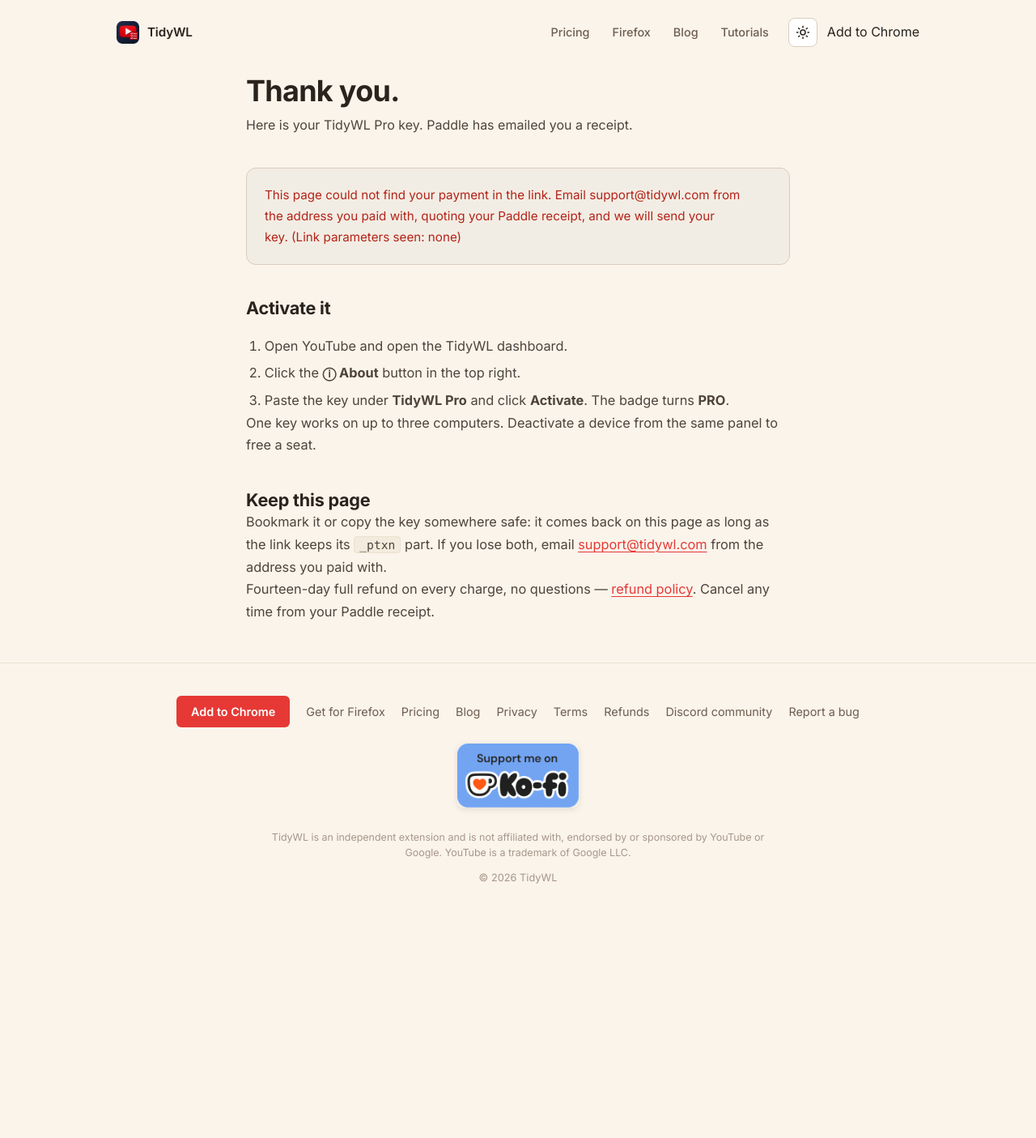
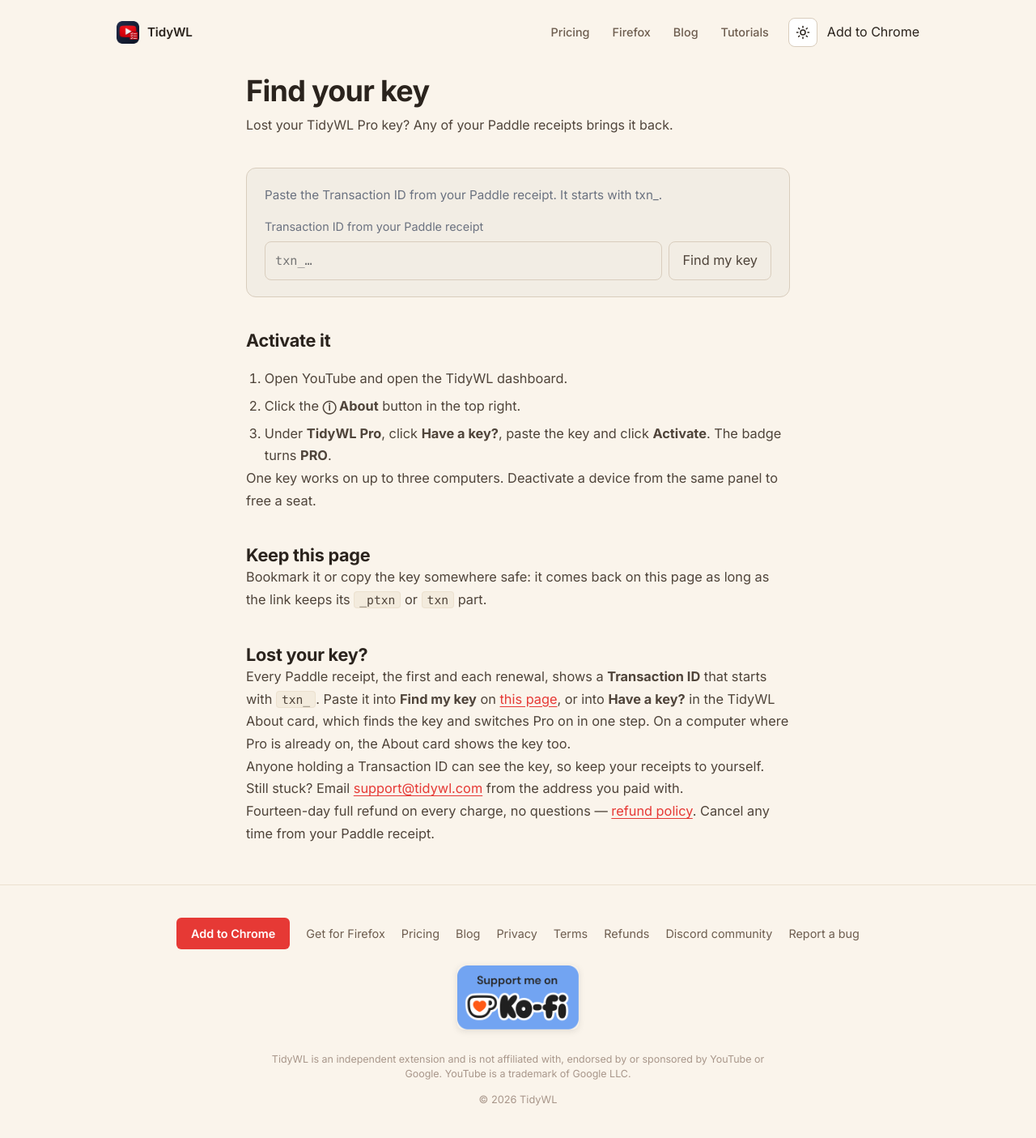
Before and after one commit to dominic-lam/tidywl-site, a Jekyll site: the page built from checkout/success/index.html, in a window 1280 px wide. Shown: the whole page at 81% size. Built offline with Jekyll 4.4.1, drawn with Linux system fonts in a browser that asks for light colours; before the commit the page ends 1131 px from its top, so only the background shows below that.

Commit message:
[checkout]: find a lost key from any Paddle receipt, and the privacy page says so
The success page, opened without a transaction in its link, asks for the Transaction ID from a receipt and shows the key. The privacy page now covers that lookup, lists the per-payment reference number the server has always stored, and drops a claim about the email in the address bar, which only the unused hosted checkout did. The remote config gains the additive license.claimPath that the 2.0.0 extension uses for the same lookup.

Co-Authored-By: Claude Opus 5 (1M context) <noreply@anthropic.com>
Claude-Session: https://claude.ai/code/session_01BZAFCfQPRS34tGwekxpbEN

```diff
--- a/checkout/success/index.html
+++ b/checkout/success/index.html
@@ -1,13 +1,13 @@
 ---
 layout: default
 title: Your TidyWL Pro key
-description: The page Paddle sends you to after checkout. It shows your licence key and how to activate it.
+description: The page Paddle sends you to after checkout. It shows your licence key and how to activate it, and finds the key again from any Paddle receipt.
 permalink: /checkout/success/
 sitemap: false
 ---
 <section class="blog-wrap">
-  <h1 class="blog-title">Thank you.</h1>
-  <p class="blog-subtitle">Here is your TidyWL Pro key. Paddle has emailed you a receipt.</p>
+  <h1 class="blog-title" id="key-heading">Thank you.</h1>
+  <p class="blog-subtitle" id="key-subtitle">Here is your TidyWL Pro key. Paddle has emailed you a receipt.</p>
 
   <div class="post-body">
     <div class="key-box" id="key-box" aria-live="polite">
@@ -17,18 +17,29 @@ sitemap: false
         <svg class="icon-copy" viewBox="0 0 24 24" fill="none" stroke="currentColor" stroke-width="2" stroke-linecap="round" stroke-linejoin="round" aria-hidden="true"><rect width="14" height="14" x="8" y="8" rx="2" ry="2"/><path d="M4 16c-1.1 0-2-.9-2-2V4c0-1.1.9-2 2-2h10c1.1 0 2 .9 2 2"/></svg>
         <svg class="icon-check" viewBox="0 0 24 24" fill="none" stroke="currentColor" stroke-width="2.5" stroke-linecap="round" stroke-linejoin="round" aria-hidden="true"><path d="M20 6 9 17l-5-5"/></svg>
       </button>
+      <form class="key-find" id="key-find" hidden>
+        <label class="key-find-label" for="key-find-txn">Transaction ID from your Paddle receipt</label>
+        <div class="key-find-row">
+          <input class="key-find-input" id="key-find-txn" type="text" placeholder="txn_…" autocomplete="off" spellcheck="false">
+          <button class="key-find-button" type="submit">Find my key</button>
+        </div>
+      </form>
     </div>
 
     <h2>Activate it</h2>
     <ol>
       <li>Open YouTube and open the TidyWL dashboard.</li>
       <li>Click the <strong>ⓘ About</strong> button in the top right.</li>
-      <li>Paste the key under <strong>TidyWL Pro</strong> and click <strong>Activate</strong>. The badge turns <strong>PRO</strong>.</li>
+      <li>Under <strong>TidyWL Pro</strong>, click <strong>Have a key?</strong>, paste the key and click <strong>Activate</strong>. The badge turns <strong>PRO</strong>.</li>
     </ol>
     <p>One key works on up to three computers. Deactivate a device from the same panel to free a seat.</p>
 
     <h2>Keep this page</h2>
-    <p>Bookmark it or copy the key somewhere safe: it comes back on this page as long as the link keeps its <code>_ptxn</code> part. If you lose both, email <a href="mailto:support@tidywl.com">support@tidywl.com</a> from the address you paid with.</p>
+    <p>Bookmark it or copy the key somewhere safe: it comes back on this page as long as the link keeps its <code>_ptxn</code> or <code>txn</code> part.</p>
+
+    <h2>Lost your key?</h2>
+    <p>Every Paddle receipt, the first and each renewal, shows a <strong>Transaction ID</strong> that starts with <code>txn_</code>. Paste it into <strong>Find my key</strong> on <a href="/checkout/success/">this page</a>, or into <strong>Have a key?</strong> in the TidyWL About card, which finds the key and switches Pro on in one step. On a computer where Pro is already on, the About card shows the key too.</p>
+    <p>Anyone holding a Transaction ID can see the key, so keep your receipts to yourself. Still stuck? Email <a href="mailto:support@tidywl.com">support@tidywl.com</a> from the address you paid with.</p>
 
     <p class="privacy-meta">Fourteen-day full refund on every charge, no questions — <a href="/refunds/">refund policy</a>. Cancel any time from your Paddle receipt.</p>
   </div>
@@ -38,12 +49,13 @@ sitemap: false
   .key-box {
     position: relative;
     margin: 8px 0 32px;
-    /* Right padding keeps a long key or an error message clear of the copy icon. */
-    padding: 20px 60px 20px 22px;
+    padding: 20px 22px;
     border: 1px solid var(--border, #e5e7eb);
     border-radius: 12px;
     background: var(--surface, rgba(127, 127, 127, 0.06));
   }
+  /* Room for the copy icon, only while a key is showing. */
+  .key-box.has-key { padding-right: 60px; }
   .key-status { font-size: 0.95rem; color: var(--muted, #6b7280); }
   .key-status[data-tone="error"] { color: #b42318; }
   .key-value {
@@ -76,6 +88,30 @@ sitemap: false
   .key-copy.copied .icon-check { display: block; }
   .key-copy:hover { background: rgba(127, 127, 127, 0.12); }
   .key-copy:focus-visible { outline: 2px solid currentColor; outline-offset: 2px; }
+  .key-find { margin-top: 14px; }
+  .key-find-label { display: block; margin-bottom: 6px; font-size: 0.9rem; color: var(--muted, #6b7280); }
+  .key-find-row { display: flex; flex-wrap: wrap; gap: 8px; }
+  .key-find-input {
+    flex: 1 1 220px;
+    min-width: 0;
+    padding: 9px 12px;
+    border: 1px solid var(--border, #d1d5db);
+    border-radius: 8px;
+    background: transparent;
+    color: inherit;
+    font-family: ui-monospace, SFMono-Regular, Menlo, Consolas, monospace;
+    font-size: 0.95rem;
+  }
+  .key-find-button {
+    padding: 9px 16px;
+    border: 1px solid var(--border, #d1d5db);
+    border-radius: 8px;
+    background: transparent;
+    color: inherit;
+    font: inherit;
+    cursor: pointer;
+  }
+  .key-find-button:hover { background: rgba(127, 127, 127, 0.12); }
   .key-box [hidden] { display: none !important; }
 </style>
 
@@ -83,31 +119,62 @@ sitemap: false
   // The pricing page sends buyers here with the transaction id as `_ptxn`,
   // taken from Paddle.js's checkout.completed event: an overlay checkout's own
   // successUrl redirect carries no parameters (2026-09-13). The Worker learns
-  // about the transaction from Paddle's webhook, which usually
-  // lands within seconds of the redirect but is not guaranteed to have landed
-  // yet — so poll the claim endpoint for a while before giving up. Same
-  // origin (/api/* is proxied to the Worker), no third-party request.
+  // about the transaction from Paddle's webhook, which usually lands within
+  // seconds of the redirect but is not guaranteed to have landed yet, so poll
+  // the claim endpoint for a while before giving up. Same origin (/api/* is
+  // proxied to the Worker), no third-party request.
+  //
+  // Opened without an id, the page asks for one instead (2026-09-13): every
+  // Paddle receipt, the first and each renewal, carries a Transaction ID the
+  // Worker has recorded against the licence.
   (function () {
+    var box = document.getElementById('key-box');
     var status = document.getElementById('key-status');
     var value = document.getElementById('key-value');
     var copy = document.getElementById('key-copy');
+    var find = document.getElementById('key-find');
+    var findInput = document.getElementById('key-find-txn');
+    var subtitle = document.getElementById('key-subtitle');
+    var copyWired = false;
+
     // A hosted checkout redirects here with (observed 2026-09-05):
     //   ?price_id=pri_…&transaction_id=txn_…&customer_email=…&paddle_customer_id=ctm_…
     // Only the transaction id is used; the email is never read or sent
-    // anywhere. `_ptxn` is what a Paddle.js payment link carries, and `txn`
-    // is ours, for support-issued links.
+    // anywhere. `_ptxn` is what the pricing page and a Paddle.js payment link
+    // carry, and `txn` is ours, for support-issued links and Find my key.
     var params = new URLSearchParams(location.search);
-    var txn = ['transaction_id', '_ptxn', 'txn', 'transactionId']
+    var fromLink = ['transaction_id', '_ptxn', 'txn', 'transactionId']
       .map(function (k) { return params.get(k); })
       .filter(Boolean)[0] || null;
 
-    if (!txn || !/^txn_[A-Za-z0-9]{1,64}$/.test(txn)) {
-      var seen = Array.from(new URLSearchParams(location.search).keys()).join(', ') || 'none';
-      fail('This page could not find your payment in the link. Email support@tidywl.com from the address you paid with, quoting your Paddle receipt, and we will send your key. (Link parameters seen: ' + seen + ')');
+    find.addEventListener('submit', function (event) {
+      event.preventDefault();
+      var txn = findInput.value.trim().toLowerCase();
+      if (!/^txn_[a-z0-9]{1,64}$/.test(txn)) {
+        ask('That does not look like a Transaction ID. It starts with txn_ and is on your Paddle receipt.', true);
         return;
       }
+      find.hidden = true;
+      status.removeAttribute('data-tone');
+      // The address now carries the id, so bookmarking this page keeps the key.
+      history.replaceState(null, '', location.pathname + '?txn=' + encodeURIComponent(txn));
+      lookup(txn, 2, 'Looking up your key…',
+        'No purchase matches that Transaction ID. Copy it exactly from your Paddle receipt and try again.');
+    });
 
-    var attempts = 0, maxAttempts = 30; // ~90 s at 3 s
+    if (!fromLink || !/^txn_[A-Za-z0-9]{1,64}$/.test(fromLink)) {
+      // Nobody just paid: someone looking for a key they already have.
+      document.getElementById('key-heading').textContent = 'Find your key';
+      subtitle.textContent = 'Lost your TidyWL Pro key? Any of your Paddle receipts brings it back.';
+      ask('Paste the Transaction ID from your Paddle receipt. It starts with txn_.', false);
+      return;
+    }
+    lookup(fromLink, 30, 'Fetching your key…',
+      'We could not find a key for this payment yet. Wait a minute and reload this page. If it still does not appear, email support@tidywl.com with your Paddle receipt and we will send it.');
+
+    function lookup(txn, maxAttempts, lookingText, notFound) {
+      var attempts = 0;
+      status.textContent = lookingText;
       poll();
 
       function poll() {
@@ -116,26 +183,33 @@ sitemap: false
           .then(function (res) {
             if (res.status === 200) return res.json().then(show);
             if (res.status === 404 && attempts < maxAttempts) {
-            status.textContent = 'Waiting for Paddle to confirm the payment… (' + attempts + ')';
+              if (maxAttempts > 2) status.textContent = 'Waiting for Paddle to confirm the payment… (' + attempts + ')';
               setTimeout(poll, 3000);
               return;
             }
             if (res.status === 429 && attempts < maxAttempts) { setTimeout(poll, 10000); return; }
-          fail('We could not find a key for this payment yet. Wait a minute and reload this page. If it still does not appear, email support@tidywl.com with your Paddle receipt and we will send it.');
+            if (res.status === 429) { ask('Too many lookups from this connection. Wait a minute and try again.', true); return; }
+            ask(notFound, true);
           })
           .catch(function () {
             if (attempts < maxAttempts) { setTimeout(poll, 5000); return; }
-          fail('Could not reach tidywl.com. Check your connection and reload this page.');
+            ask('Could not reach tidywl.com. Check your connection and try again.', true);
           });
+      }
     }
 
     function show(data) {
+      find.hidden = true;
+      status.removeAttribute('data-tone');
       status.textContent = data.status === 'active' ? 'Your key' : 'Your key (subscription ' + data.status + ')';
       value.textContent = data.key;
       value.hidden = false;
       copy.hidden = false;
+      box.classList.add('has-key');
+      if (copyWired) return;
+      copyWired = true;
       copy.addEventListener('click', function () {
-        navigator.clipboard.writeText(data.key).then(function () {
+        navigator.clipboard.writeText(value.textContent).then(function () {
           // Icon-only, so the tick and the accessible name carry "Copied".
           copy.classList.add('copied');
           copy.setAttribute('aria-label', 'Copied');
@@ -152,9 +226,14 @@ sitemap: false
       });
     }
 
-    function fail(message) {
+    // The receipt form, with a prompt or an error above it.
+    function ask(message, isError) {
       status.textContent = message;
-      status.setAttribute('data-tone', 'error');
+      if (isError) status.setAttribute('data-tone', 'error'); else status.removeAttribute('data-tone');
+      value.hidden = true;
+      copy.hidden = true;
+      box.classList.remove('has-key');
+      find.hidden = false;
     }
   })();
 </script>
--- a/config/api-config-v2.json
+++ b/config/api-config-v2.json
@@ -183,6 +183,7 @@
     "validatePath": "/api/license/validate",
     "deactivatePath": "/api/license/deactivate",
     "portalPath": "/api/license/portal",
+    "claimPath": "/api/license/claim",
     "checkout": {
       "monthly": "https://tidywl.com/pricing/?plan=monthly",
       "yearly": "https://tidywl.com/pricing/?plan=yearly"
```
Also changed, not shown: privacy/index.html (+5 -3 lines). Lines whose indentation alone changed are shown as unchanged.
